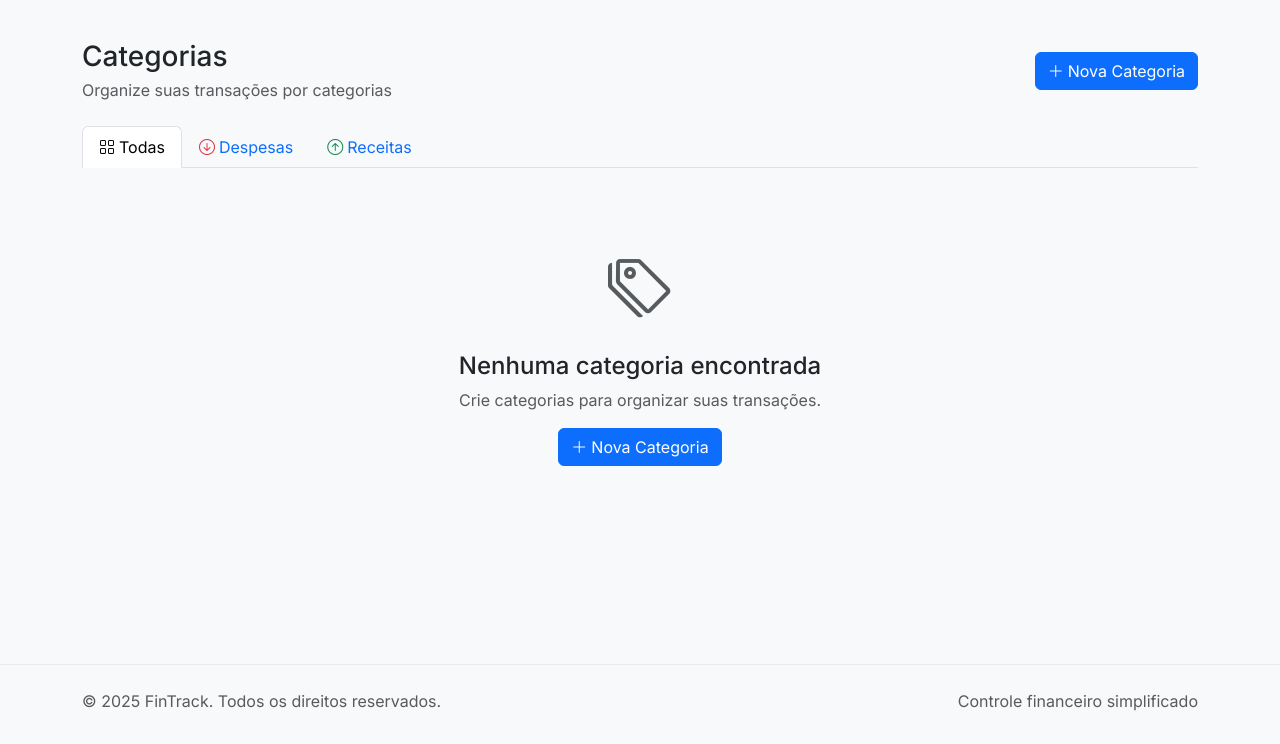
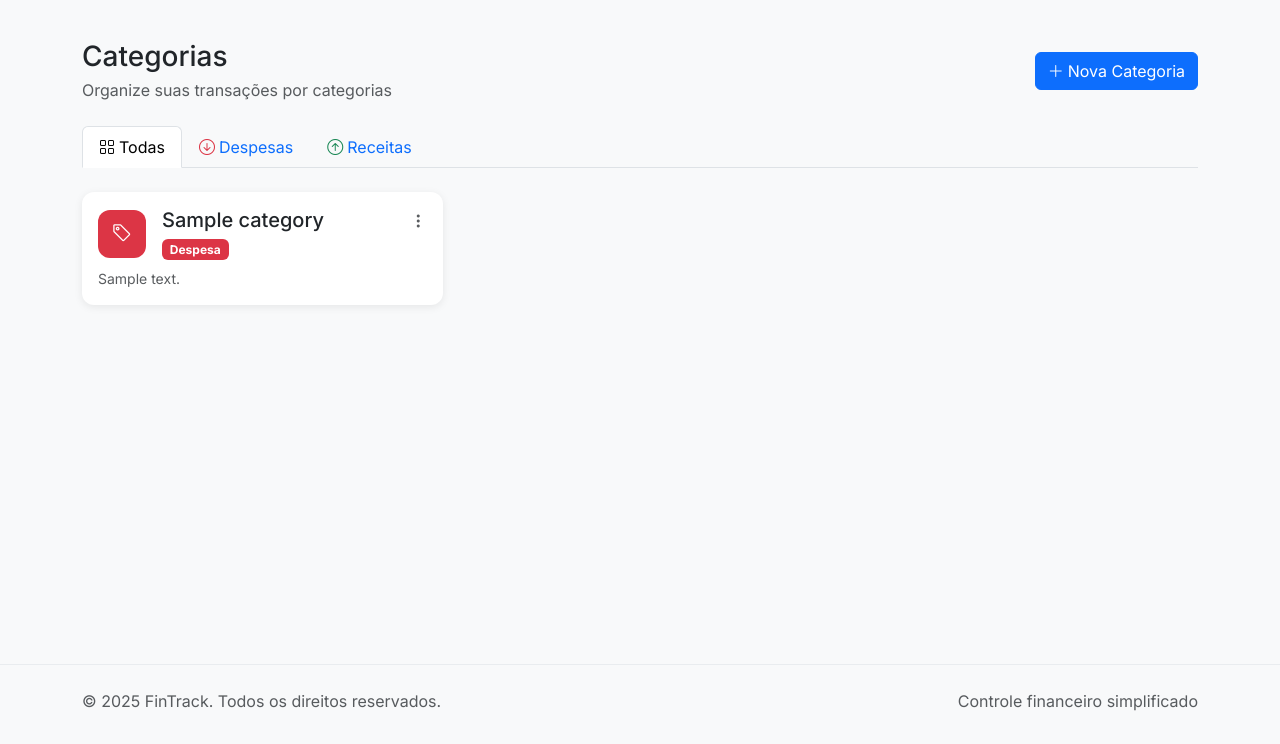
Before and after one commit to LucasOleques/fin-track, a Django app: page /categories/list/ in a window 1280 px wide. Shown: the part 56-800 px from the top of the page. Run offline with Django 5.2, Linux system fonts and the light colour scheme; a user stored in the database is signed in; tables that the repository leaves empty hold one stand-in row (values such as "Sample post").

Commit message:
feat: ajuste no app categories.

```diff
--- a/fin_track_project/apps/categories/urls.py
+++ b/fin_track_project/apps/categories/urls.py
@@ -10,6 +10,9 @@ router.register(r'', views.CategoryViewSet,basename='categories')
 urlpatterns = [
     path('list/', views.CategoryViewSet.categories_list_view, name='list'),
     path('create/', views.CategoryViewSet.categories_create_view, name='create'),
+    path('edit/', views.CategoryViewSet.categories_edit_view, name='edit'),
+    path('edit/<int:pk>/', views.CategoryViewSet.categories_edit_view, name='edit'),
+    path('delete/<int:pk>/', views.CategoryViewSet.categories_delete_view, name='delete'),
 
     path('', include(router.urls)),
 ]
--- a/fin_track_project/apps/categories/views.py
+++ b/fin_track_project/apps/categories/views.py
@@ -7,8 +7,9 @@ from rest_framework_simplejwt.authentication import JWTAuthentication
 
 from django_filters.rest_framework import DjangoFilterBackend
 
-from django.shortcuts import render
+from django.shortcuts import render, redirect
 from django.contrib.auth.decorators import login_required
+from django.contrib import messages
 
 class CategoryViewSet(viewsets.ModelViewSet):
     serializer_class = CategorySerializer
@@ -19,13 +20,98 @@ class CategoryViewSet(viewsets.ModelViewSet):
 
     @login_required
     def categories_list_view(request):
-        list_categories = Category.objects.filter(user=request.user)
-        return render(request, 'apps/categories/list.html', {'list_categories': list_categories})
+        categories = Category.objects.filter(user=request.user)
+        return render(request, 'apps/categories/list.html', {'categories': categories})
 
     @login_required
     def categories_create_view(request):
         if request.method == 'POST':
+
             name = request.POST.get('name')
-            if name:
-                Category.objects.create(user=request.user, name=name)
-        return render(request, 'apps/categories/create.html')
+            type = request.POST.get('type')
+            category_color = request.POST.get('category_color')
+            description = request.POST.get('description')
+
+            serializer = CategorySerializer(data={
+                'name': name,
+                'type': type,
+                'category_color': category_color,
+                'description': description,
+            })
+
+
+            if serializer.is_valid():
+                serializer.save(user=request.user)
+                messages.success(request, "Categoria cadastrada.")
+                return redirect('categories:create')
+            else:
+                for field_errors in serializer.errors.values():
+                    for error in field_errors:
+                        messages.error(request, error)
+
+        context = {
+            'category_color': Category.CATEGORY_COLOR
+        }
+        return render(request, 'apps/categories/create.html', context)
+
+    @login_required
+    def categories_edit_view(request, pk):
+        # 1. Busca a categoria específica pelo ID (pk)
+        category = Category.objects.filter(user=request.user, id_category=pk).first()
+
+        if not category:
+            messages.error(request, "Categoria não encontrada.")
+            return redirect('categories:list')
+
+        if request.method == 'POST':
+            # 2. Pega os novos dados do formulário
+            name = request.POST.get('name')
+            type = request.POST.get('type')
+            category_color = request.POST.get('category_color')
+            description = request.POST.get('description')
+
+            # 3. Atualiza os dados usando o serializer
+            serializer = CategorySerializer(category, data={
+                'name': name,
+                'type': type,
+                'category_color': category_color,
+                'description': description,
+            }, partial=True)
+
+            if serializer.is_valid():
+                serializer.save()
+                messages.success(request, "Categoria atualizada com sucesso!")
+                return redirect('categories:list')
+            else:
+                for field_errors in serializer.errors.values():
+                    for error in field_errors:
+                        messages.error(request, error)
+
+        # 4. Envia a categoria e a lista de cores para o template
+        context = {
+            'category': category,
+            'category_color': Category.CATEGORY_COLOR
+        }
+        return render(request, 'apps/categories/edit.html', context)
+
+
+    @login_required
+    def categories_delete_view(request, pk):
+        # Aqui consertamos de 'categories' para 'category' no singular
+        category = Category.objects.filter(user=request.user, id_category=pk).first()
+
+        if not category:
+            messages.error(request, "Categoria não encontrada.")
+            return redirect('categories:list')
+
+        if request.method == 'POST':
+            try:
+                category.delete()
+                messages.success(request, "Categoria excluída com sucesso!")
+            except Exception as e:
+                messages.error(request, f"Erro ao excluir a categoria: {str(e)}")
+
+            return redirect('categories:list')
+
+        # Corrigido aqui também para enviar 'category'
+        return render(request, 'apps/categories/delete.html', {'category': category})
--- a/fin_track_project/apps/transactions/models.py
+++ b/fin_track_project/apps/transactions/models.py
@@ -9,6 +9,7 @@ class Transaction(models.Model):
         ('despesa', 'Despesa'),
     ]
 
+    id_transaction = models.AutoField(primary_key=True)
     account = models.ForeignKey(Account, on_delete=models.CASCADE, related_name='transactions', help_text='Conta associada à transação')
     category = models.ForeignKey(Category, on_delete=models.SET_NULL, null=True, help_text='Categoria da transação')
     transaction_type = models.CharField(max_length=10, choices=TRANSACTION_TYPES, help_text='Tipo de transação: receita ou despesa')
--- a/fin_track_project/templates/apps/accounts/detail.html
+++ b/fin_track_project/templates/apps/accounts/detail.html
@@ -116,7 +116,7 @@
                             <td>{{ transaction.date|date:"d/m/Y" }}</td>
                             <td>{{ transaction.description }}</td>
                             <td>
-                                <span class="badge bg-{{ transaction.category.color|default:'secondary' }}">
+                                <span class="badge bg-{{ transaction.category.category_color|default:'secondary' }}">
                                     {{ transaction.category.name|default:'Sem categoria' }}
                                 </span>
                             </td>
--- a/fin_track_project/templates/apps/categories/_category_card.html
+++ b/fin_track_project/templates/apps/categories/_category_card.html
@@ -3,15 +3,15 @@
         <div class="card-body">
             <div class="d-flex justify-content-between align-items-start">
                 <div class="d-flex align-items-center">
-                    <div class="category-icon bg-{{ category.color|default:'secondary' }} text-white me-3">
-                        <i class="bi bi-{{ category.icon|default:'tag' }}"></i>
+                    <div class="category-icon bg-{{ category.category_color|default:'primary' }} text-white me-3">
+                        <i class="bi bi-tag"></i>
                     </div>
                     <div>
                         <h5 class="card-title mb-1">{{ category.name }}</h5>
-                        <span class="badge bg-{% if category.type == 'income' %}success{% elif category.type == 'expense' %}danger{% else %}info{% endif %}">
-                            {% if category.type == 'income' %}Receita
-                            {% elif category.type == 'expense' %}Despesa
-                            {% else %}Ambos{% endif %}
+                        <span class="badge bg-{% if category.type == 'despesa' %}danger{% elif category.type == 'receita' %}success{% else %}info{% endif %}">
+                            {% if category.type == 'despesa' %}Despesa
+                            {% elif category.type == 'receita' %}Receita
+                            {% elif category.type == 'ambos' %}Ambos{% endif %}
                         </span>
                     </div>
                 </div>
@@ -21,19 +21,17 @@
                     </button>
                     <ul class="dropdown-menu dropdown-menu-end">
                         <li>
-                            <a class="dropdown-item" href="{% url 'categories:edit' category.id %}">
+                            <a class="dropdown-item" href="{% url 'categories:edit' category.id_category %}">
                                 <i class="bi bi-pencil me-2"></i>Editar
                             </a>
                         </li>
-                        {% if not category.is_system %}
                         <li><hr class="dropdown-divider"></li>
                         <li>
                             <a class="dropdown-item text-danger" href="#"
-                               data-bs-toggle="modal" data-bs-target="#deleteModal{{ category.id }}">
+                               data-bs-toggle="modal" data-bs-target="#deleteModal{{ category.id_category }}">
                                 <i class="bi bi-trash me-2"></i>Excluir
                             </a>
                         </li>
-                        {% endif %}
                     </ul>
                 </div>
             </div>
@@ -42,16 +40,5 @@
                 <p class="text-muted small mt-2 mb-0">{{ category.description }}</p>
             {% endif %}
         </div>
-        <div class="card-footer bg-transparent">
-            <small class="text-muted">
-                <i class="bi bi-receipt me-1"></i>
-                {{ category.transaction_count }} transaç{% if category.transaction_count == 1 %}ão{% else %}ões{% endif %}
-            </small>
-            {% if category.is_system %}
-                <span class="badge bg-light text-muted float-end">
-                    <i class="bi bi-lock me-1"></i>Sistema
-                </span>
-            {% endif %}
-        </div>
     </div>
 </div>
--- a/fin_track_project/templates/apps/categories/list.html
+++ b/fin_track_project/templates/apps/categories/list.html
@@ -5,7 +5,6 @@
 
 {% block content %}
 <div class="container py-4">
-    <!-- Header -->
     <div class="d-flex justify-content-between align-items-center mb-4">
         <div>
             <h1 class="h3 mb-1">Categorias</h1>
@@ -16,28 +15,26 @@
         </a>
     </div>
 
-    <!-- Tabs por Tipo -->
     <ul class="nav nav-tabs mb-4" role="tablist">
         <li class="nav-item">
-            <a class="nav-link active" data-bs-toggle="tab" href="#all">
+            <a class="nav-link active" data-bs-toggle="tab" href="#ambos">
                 <i class="bi bi-grid me-1"></i>Todas
             </a>
         </li>
         <li class="nav-item">
-            <a class="nav-link" data-bs-toggle="tab" href="#expense">
+            <a class="nav-link" data-bs-toggle="tab" href="#despesa">
                 <i class="bi bi-arrow-down-circle text-danger me-1"></i>Despesas
             </a>
         </li>
         <li class="nav-item">
-            <a class="nav-link" data-bs-toggle="tab" href="#income">
+            <a class="nav-link" data-bs-toggle="tab" href="#receita">
                 <i class="bi bi-arrow-up-circle text-success me-1"></i>Receitas
             </a>
         </li>
     </ul>
 
     <div class="tab-content">
-        <!-- Todas as Categorias -->
-        <div class="tab-pane fade show active" id="all">
+        <div class="tab-pane fade show active" id="ambos">
             {% if categories %}
                 <div class="row g-3">
                     {% for category in categories %}
@@ -49,22 +46,20 @@
             {% endif %}
         </div>
 
-        <!-- Categorias de Despesa -->
-        <div class="tab-pane fade" id="expense">
+        <div class="tab-pane fade" id="despesa">
             <div class="row g-3">
                 {% for category in categories %}
-                    {% if category.type == 'expense' or category.type == 'both' %}
+                    {% if category.type == 'despesa' %}
                         {% include 'apps/categories/_category_card.html' %}
                     {% endif %}
                 {% endfor %}
             </div>
         </div>
 
-        <!-- Categorias de Receita -->
-        <div class="tab-pane fade" id="income">
+        <div class="tab-pane fade" id="receita">
             <div class="row g-3">
                 {% for category in categories %}
-                    {% if category.type == 'income' or category.type == 'both' %}
+                    {% if category.type == 'receita' %}
                         {% include 'apps/categories/_category_card.html' %}
                     {% endif %}
                 {% endfor %}
@@ -73,9 +68,8 @@
     </div>
 </div>
 
-<!-- Modais de Exclusão -->
 {% for category in categories %}
-<div class="modal fade" id="deleteModal{{ category.id }}" tabindex="-1">
+<div class="modal fade" id="deleteModal{{ category.id_category }}" tabindex="-1">
     <div class="modal-dialog">
         <div class="modal-content">
             <div class="modal-header">
@@ -84,17 +78,14 @@
             </div>
             <div class="modal-body">
                 <p>Deseja excluir a categoria <strong>{{ category.name }}</strong>?</p>
-                {% if category.transaction_count > 0 %}
-                    <div class="alert alert-warning">
-                        <i class="bi bi-exclamation-triangle me-1"></i>
-                        Esta categoria possui <strong>{{ category.transaction_count }}</strong> transações associadas.
-                        As transações não serão excluídas, mas ficarão sem categoria.
-                    </div>
-                {% endif %}
+                <div class="alert alert-warning">
+                    <i class="bi bi-exclamation-triangle me-1"></i>
+                    Atenção: Ao confirmar, esta categoria será permanentemente apagada.
+                </div>
             </div>
             <div class="modal-footer">
                 <button type="button" class="btn btn-secondary" data-bs-dismiss="modal">Cancelar</button>
-                <form method="post" action="{% url 'categories:delete' category.id %}" class="d-inline">
+                <form method="post" action="{% url 'categories:delete' category.id_category %}" class="d-inline">
                     {% csrf_token %}
                     <button type="submit" class="btn btn-danger">
                         <i class="bi bi-trash me-1"></i>Excluir
```
Also changed, not shown: fin_track_project/apps/categories/models.py (+16 -0 lines), fin_track_project/apps/categories/serializer.py (+8 -0 lines), fin_track_project/static/css/style.css (+30 -0 lines), fin_track_project/templates/apps/categories/create.html (renamed from fin_track_project/templates/apps/categories/form.html, +16 -66 lines), fin_track_project/templates/apps/categories/delete.html (added, +60 -0 lines).
